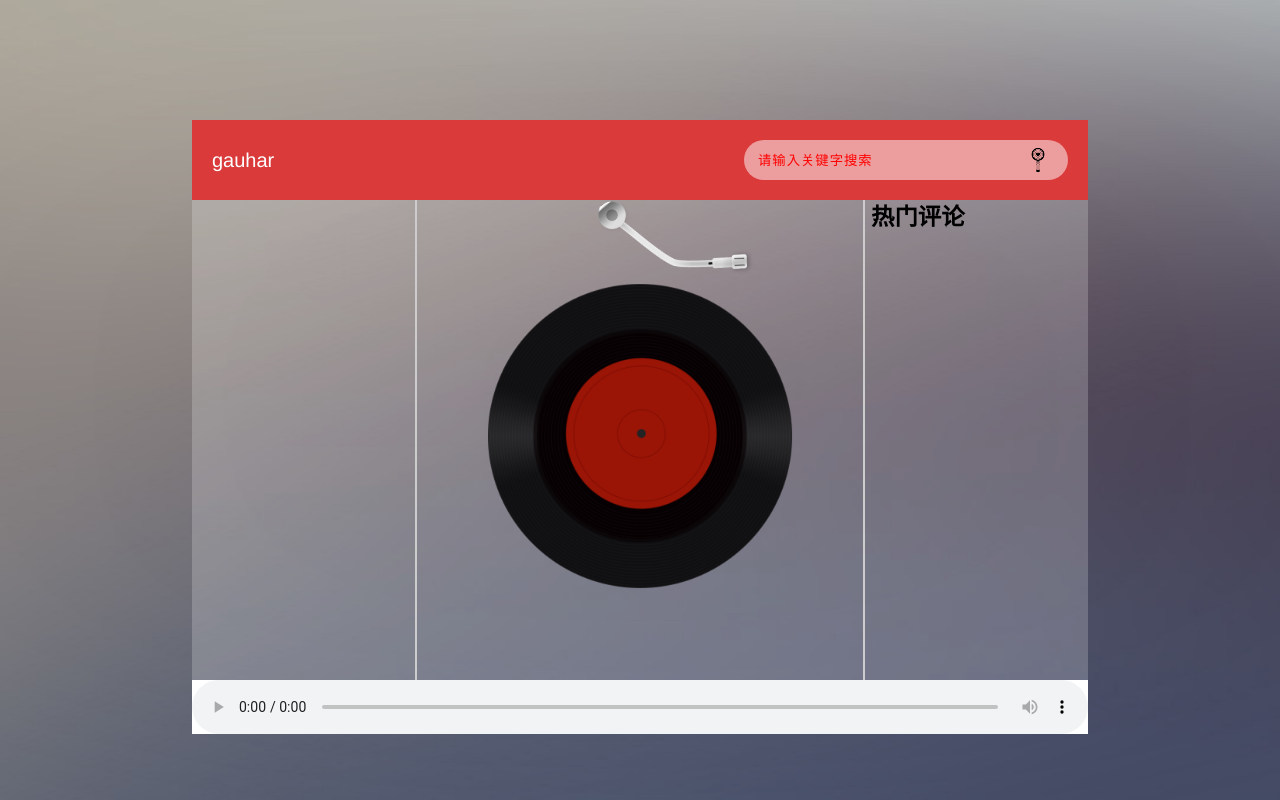
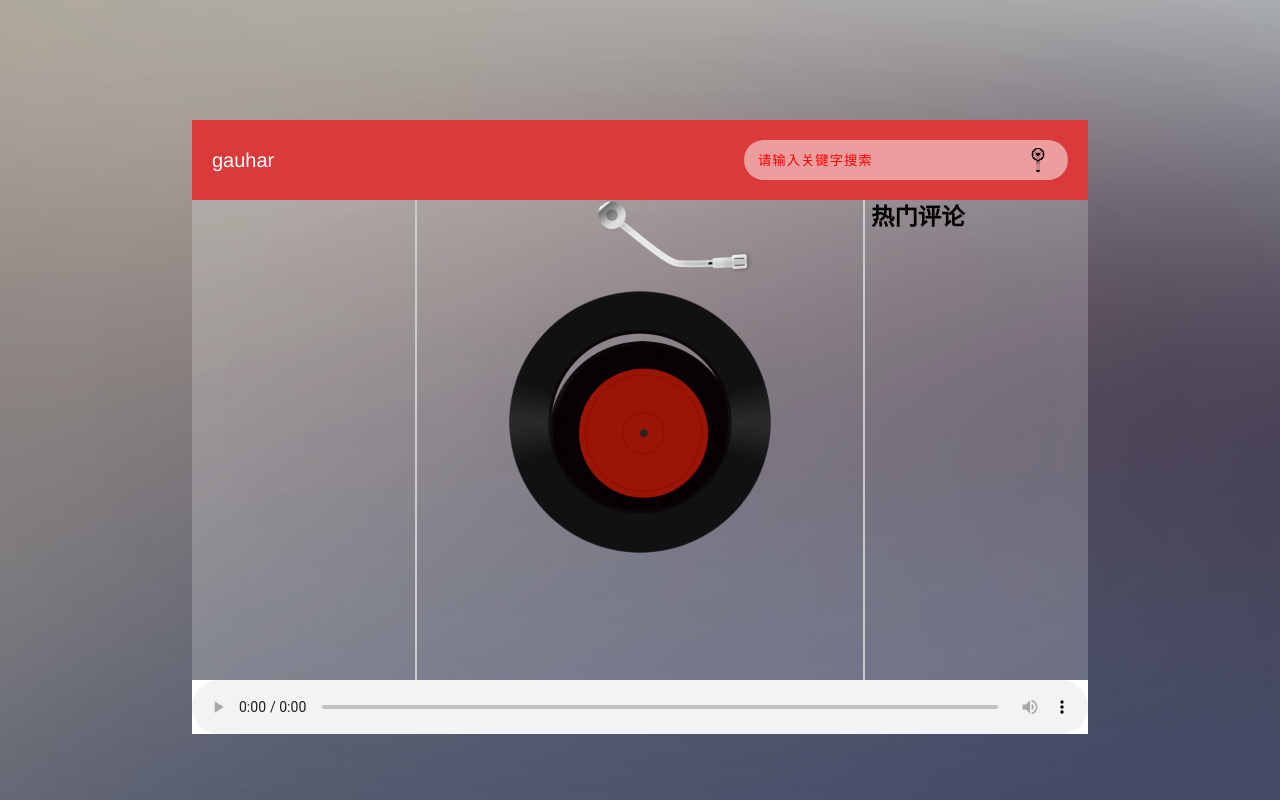
Before and after one commit to GauharChan/music-online, a Vue app: page / in a window 1280 px wide. Built offline with nearby package versions, Linux system fonts and the light colour scheme.

Commit message:
修改专辑图片转动上下移动小bug

```diff
--- a/src/views/Home.vue
+++ b/src/views/Home.vue
@@ -2,9 +2,11 @@
   <div class="home">
     <header class="gh-between">
       <div class="title">gauhar</div>
+      <!-- 搜索组件 -->
       <Search @getSongList="getSongList" />
     </header>
     <main class="flex">
+      <!-- 左侧歌曲信息 -->
       <el-scrollbar view-class="view-box" :native="false" wrap-class="music-list">
         <div class="item gh-between" v-for="(item, index) in songList" :key="index"  @dblclick="handlePlay(item.id)">
           <i class="iconfont icon-bofang" @click="handlePlay(item.id)"></i>
@@ -19,12 +21,15 @@
           <i class="iconfont icon-PlayIconFilled"></i>
         </div>
       </div>-->
+      <!-- 封面 -->
       <div class="center-wall" :class="{playing: isPlaying}">
-        <!-- 封面 -->
+        <!-- 机械臂 -->
         <div class="bi-box">
           <img src="../assets/bi.png" alt />
         </div>
+        <!-- 专辑图片 -->
         <div class="cd-box">
+          <!-- 黑胶图片 -->
           <img class="cd-bg" src="../assets/center.png" alt />
           <img class="album" :src="picUrl" alt />
         </div>
@@ -42,6 +47,7 @@
       </el-scrollbar>
     </main>
     <footer>
+      <!-- 底部控制栏 -->
       <audio
         ref="audio"
         autoplay
@@ -284,14 +290,14 @@ export default {
       }
       .cd-box {
         position: relative;
-        width: 70%;
+        width: 60%;
         height: 100%;
-        margin: 20px auto 0;
-        animation: around 10s infinite linear;
-        animation-play-state: paused;
+        margin: 9% auto 0;
+        // animation: around 10s infinite linear;
+        // animation-play-state: paused;
         .cd-bg {
           position: absolute;
-          top: 3rem;
+          top: 10%;
           left: 0%;
           z-index: 2;
         }
@@ -299,9 +305,11 @@ export default {
           width: 70%;
           border-radius: 50%;
           position: absolute;
-          top: 22%;
-          left: 15%;
+          top: 21%;
+          left: 16%;
           z-index: 1;
+          animation: around 10s infinite linear;
+          animation-play-state: paused;
         }
       }
     }
@@ -312,8 +320,11 @@ export default {
         transform: rotate(0deg);
         transition: all 1s;
       }
-      .cd-box{
-        animation-play-state: running;
+      // .cd-box{
+      //   animation-play-state: running;
+      // }
+      .album{
+        animation-play-state: running !important;
       }
     }
     @keyframes around {
@@ -400,4 +411,10 @@ export default {
     display: flex;
   }
 }
+
+@media screen and (min-width: 1600px) {
+  .cd-box {
+    margin: 4% auto 0 !important;
+  }
+}
 </style>
```
